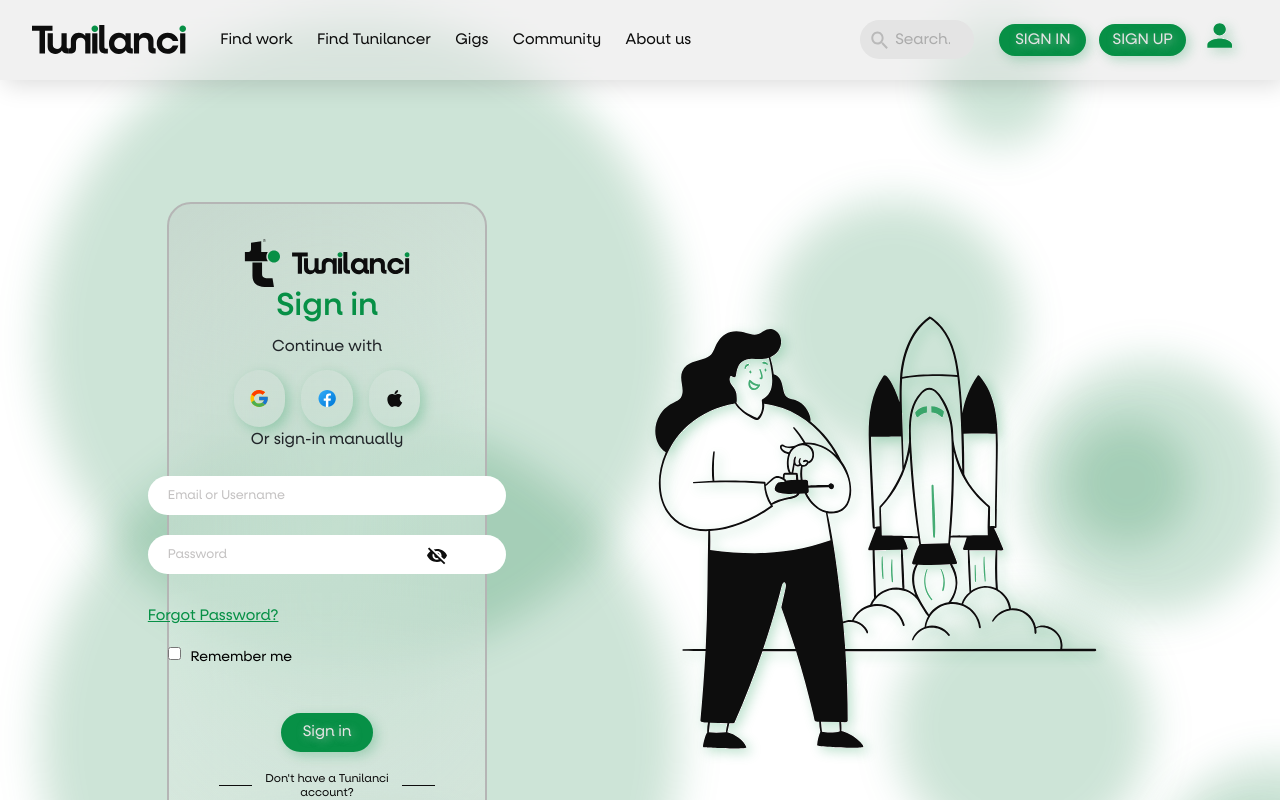
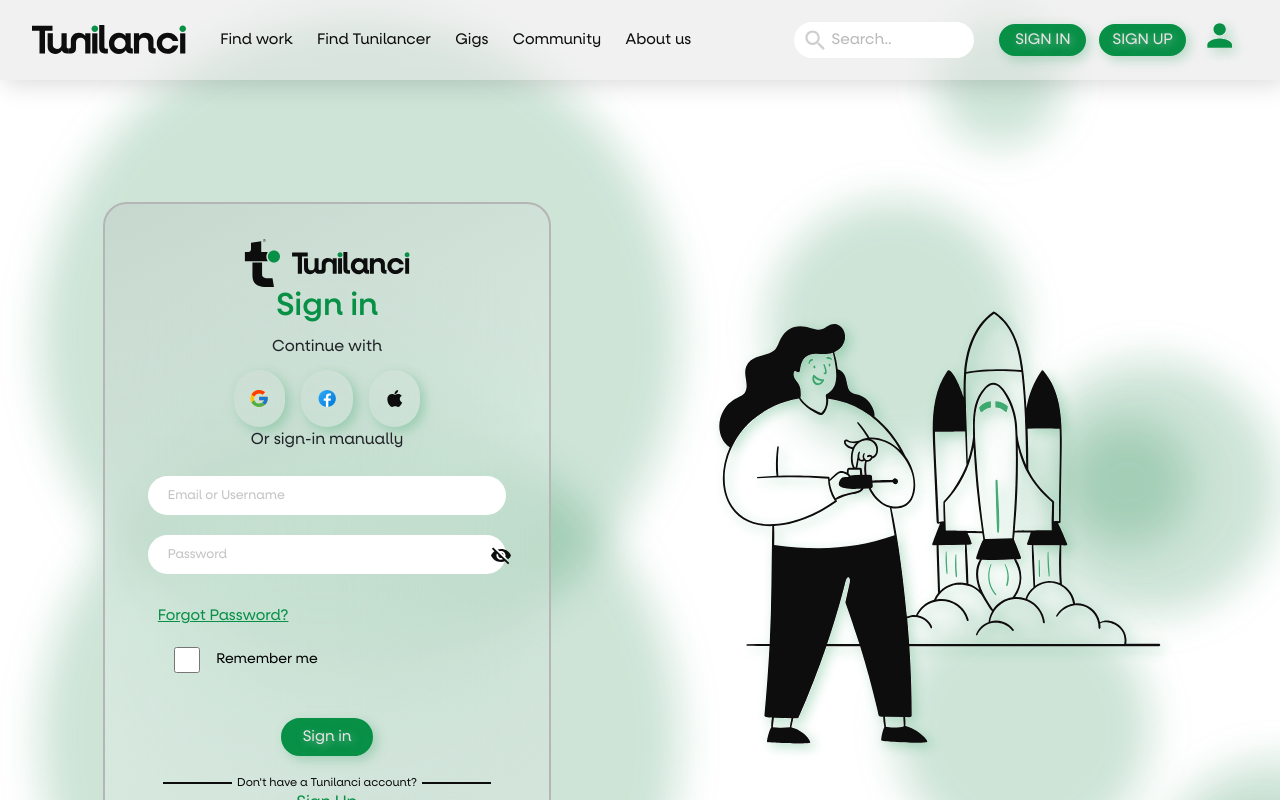
Before and after one commit to bibots101/TunilanciFE, an Angular app: page /SignIn in a window 1280 px wide. Built offline with nearby package versions, Linux system fonts and the light colour scheme.

Commit message:
sign in/up fix

```diff
--- a/src/app/components/login-page/login-page.component.css
+++ b/src/app/components/login-page/login-page.component.css
@@ -32,7 +32,8 @@
           rgba(228, 228, 228, 0.25) 100%);
   backdrop-filter: blur(100px);
   padding: 35px 50px;
-  width: 25vw;
+  width: 448px;
+
   display: flex;
   flex-direction: column;
   align-items: center;
@@ -229,11 +230,16 @@
 
 .checkbox {
   aspect-ratio: 1;
-  width:1vw;
-  background-color: rgba(187, 200, 193, 1);
+  width:3vw;
+  height: 2vw;
   border-radius: 4px;
   align-self: flex-start;
+  accent-color: #079046;
 }
+input[type=checkbox]:not(:checked) {
+  background-color: #CFCFCF;
+}
+
 
 .agreement-text {
   display: block;
@@ -314,6 +320,6 @@
 .forgot-style{
   color: #079046;
   font-size: 1.2vw;
-  margin-top: 10px;
+  margin: 10px 0 0 10px;
   align-self:flex-start;
 }
--- a/src/app/components/navbar/navbar.component.css
+++ b/src/app/components/navbar/navbar.component.css
@@ -92,7 +92,7 @@
 
   .search-container {
     border-radius: 5vw;
-    background-color: var(--light-color);
+    background-color: white;
     align-self: stretch;
     display: flex;
     min-height: 2vw;
@@ -100,7 +100,8 @@
     gap: 0.5vw;
     font-size: 1.2vw;
     color: #0d0d0d;
-    width: 8.9vw;
+    width: 180px;
+    height: 36px;
     padding: 0.8vw;
   }
 
--- a/src/app/components/signup-page/signup-page.component.css
+++ b/src/app/components/signup-page/signup-page.component.css
@@ -32,7 +32,7 @@
             rgba(228, 228, 228, 0.25) 100%);
     backdrop-filter: blur(100px);
     padding: 35px 50px;
-    width: 25vw;
+    width: 448px;
     display: flex;
     flex-direction: column;
     align-items: center;
```
